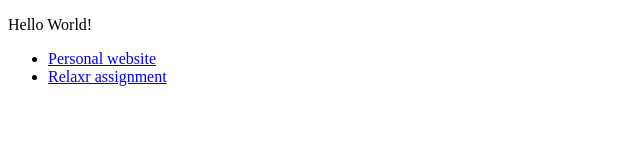
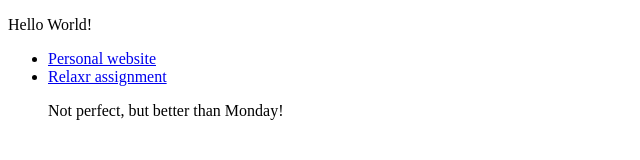
Before and after one commit to emcaulfield/emcaulfield.github.io, a plain HTML site: page index.html in a window 1280 px wide. Shown: the whole page, without its empty margins (0-640 px from the left). Drawn offline with Linux system fonts and the light colour scheme.

Commit message:
updates homework links

```diff
--- a/index.html
+++ b/index.html
@@ -13,6 +13,7 @@
       </li>
       <li>
         <a href="homework2/index.html">Relaxr assignment</a>
+        <p>Not perfect, but better than Monday!</p>
       </li>
     </ul>
   </body>
```
